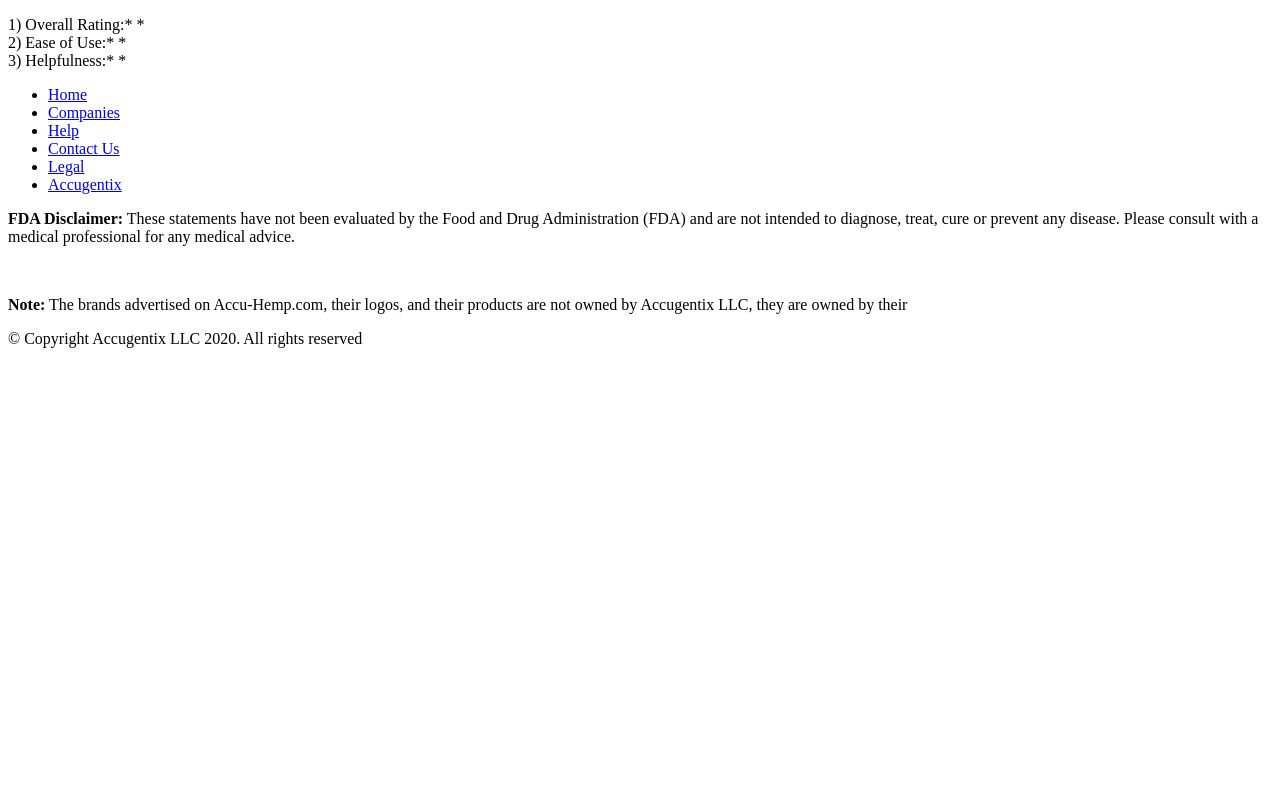
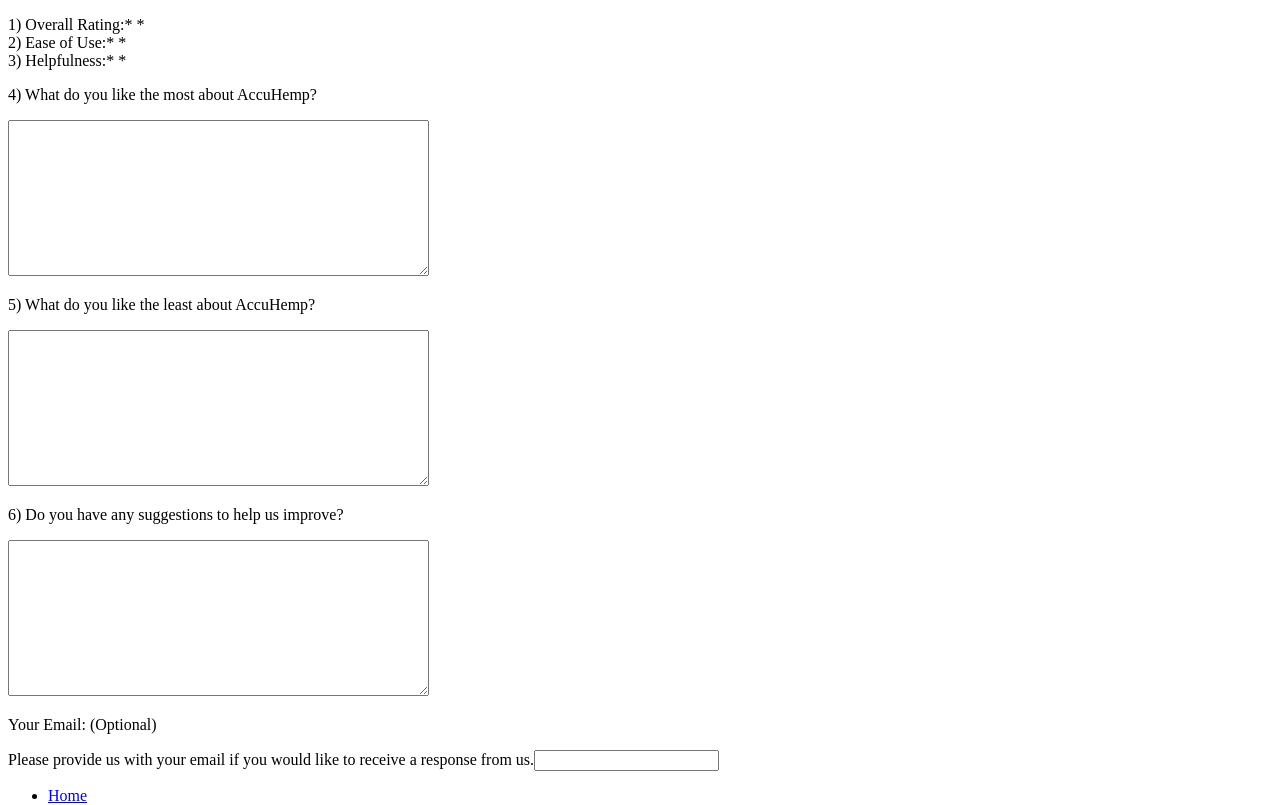
Before and after one commit to cbvargas5/Accu-Hemp, a React app: page /feedback in a window 1280 px wide. Shown: the part 560-1365 px from the top of the page. Before the commit the page ends 924 px from the top, so only its background shows below. Built offline with nearby package versions, Linux system fonts and the light colour scheme; the HTML template or start-up script is replaced by a standard one.

Commit message:
completed core jsx for feedback; code clean up

```diff
--- a/client/src/components/StarRating.jsx
+++ b/client/src/components/StarRating.jsx
@@ -1,8 +1,5 @@
 import React, { Component } from 'react'
-/**
- * Props: appropriate action, appropriate state key name for action, Section title, tection number
- * Ideas: tmp star can exist in it's own state;
- */
+
 export default class StarRating extends Component {
   constructor(props) {
     super(props)
--- a/client/src/components/pages/AdvertiseProducts/TabUserInfo.jsx
+++ b/client/src/components/pages/AdvertiseProducts/TabUserInfo.jsx
@@ -67,7 +67,7 @@
           <div>
             <p className="instructions">Your email:*</p>
             <label htmlFor="user-email">
-              <input onChange={this.handleChange} type="text" name="user-email" id="user-email"/>
+              <input onChange={this.handleChange} type="email" name="user-email" id="user-email"/>
             </label>
           </div>
           <div>
--- a/client/src/components/pages/FeedbackPage.jsx
+++ b/client/src/components/pages/FeedbackPage.jsx
@@ -8,13 +8,33 @@
   constructor(props) {
     super(props)
   }
+  handleChange = (e) => {
+    const { name, value } = e.target
+    console.log(name,value)
+  }
   render() {
-    console.log(this.props)
     return (
     <section className="big-card">
       <StarRating rxAction={this.props.updateOverallRating} starsSubmitted={this.props.overallRating} stateKey={'overallRating'}>1) Overall Rating:*</StarRating>
       <StarRating rxAction={this.props.updateEaseOfUseRating} starsSubmitted={this.props.easeOfUseRating} stateKey={'easeOfUseRating'}>2) Ease of Use:*</StarRating>
       <StarRating rxAction={this.props.updateHelpfulness} starsSubmitted={this.props.helpfulnessRating} stateKey={'helpfulnessRating'}>3) Helpfulness:*</StarRating>
+      <div>
+        <p className="instructions">4) What do you like the most about AccuHemp?</p>
+        <textarea onChange={this.handleChange} name="like-most" rows="10" cols="50"/>
+      </div>
+      <div>
+        <p className="instructions">5) What do you like the least about AccuHemp?</p>
+        <textarea onChange={this.handleChange} name="like-least" rows="10" cols="50"/>
+      </div>
+      <div>
+        <p className="instructions">6) Do you have any suggestions to help us improve?</p>
+        <textarea onChange={this.handleChange} name="suggestions" rows="10" cols="50"/>
+      </div>
+      <div>
+        <p className="instructions">Your Email: (Optional)</p>
+        <span>Please provide us with your email if you would like to receive a response from us.</span>
+        <input onChange={this.handleChange} type="email" name="optional-email"/>
+      </div>
     </section>
     )
   }
```
